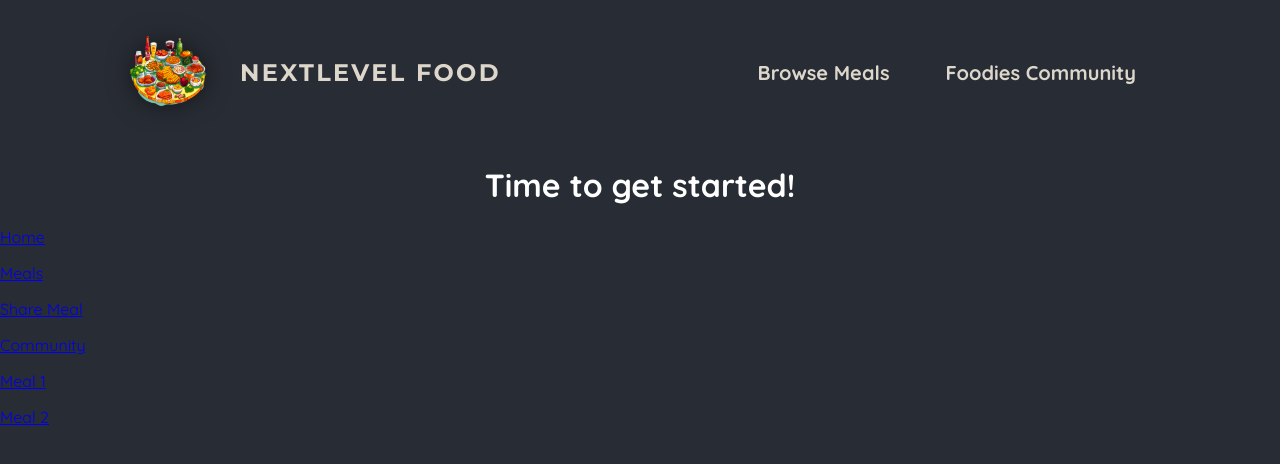
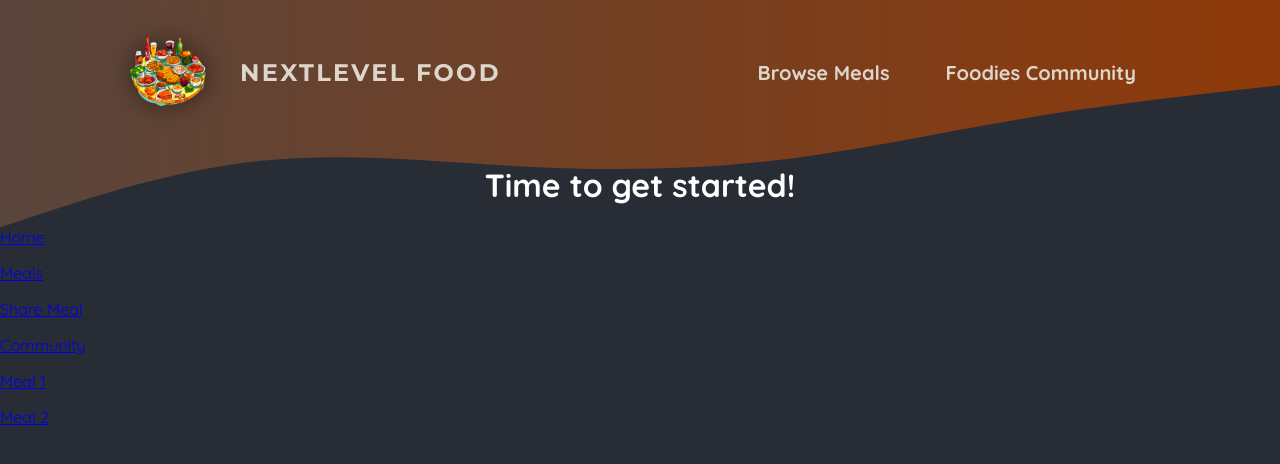
Before and after one commit to korse92/next-js-14-study, a Next.js app: page / in a window 1280 px wide. Shown: the top 464 px of the page. Built offline with nearby package versions, Linux system fonts and the light colour scheme.

Commit message:
change: 헤더 영역 컴포넌트로 분리

```diff
--- a/app/globals.css
+++ b/app/globals.css
@@ -11,12 +11,6 @@ html {
 body {
   margin: 0;
   background: radial-gradient(#282c34, #282c34);
-}
-
-svg {
-  display: block;
-  width: 100%;
-  height: auto;
 }
 
 .not-found,
--- a/app/layout.js
+++ b/app/layout.js
@@ -1,5 +1,5 @@
 
-import MainHeader from '@/components/main-header';
+import MainHeader from '@/components/main-header/main-header';
 import './globals.css';
 
 export const metadata = {
--- a/components/main-header.js
+++ /dev/null
@@ -1,27 +0,0 @@
-import Link from 'next/link';
-import Image from 'next/image';
-
-import logoImg from '@/assets/logo.png';
-import classes from './main-header.module.css';
-
-export default function MainHeader() {
-  return (
-    <header className={classes.header}>
-      <Link className={classes.logo} href="/">
-        <Image src={logoImg} alt="A plate with food on it" priority />
-        NextLevel Food
-      </Link>
-
-      <nav className={classes.nav}>
-        <ul>
-          <li>
-            <Link href="/meals">Browse Meals</Link>
-          </li>
-          <li>
-            <Link href="/community">Foodies Community</Link>
-          </li>
-        </ul>
-      </nav>
-    </header>
-  );
-}
--- a/components/main-header-background.js
+++ b/components/main-header/main-header-background.js
@@ -1,6 +1,8 @@
+import classes from './main-header-background.module.css';
+
 function MainHeaderBackground() {
   return (
-    <div className="header-background">
+    <div className={classes["header-background"]}>
       <svg xmlns="http://www.w3.org/2000/svg" viewBox="0 0 1440 320">
         <defs>
           <linearGradient id="gradient" x1="0%" y1="0%" x2="100%" y2="0%">
--- a/components/main-header-background.module.css
+++ b/components/main-header/main-header-background.module.css
@@ -6,3 +6,9 @@
   left: 0;
   z-index: -1;
 }
+
+.header-background svg {
+  display: block;
+  width: 100%;
+  height: auto;
+}
--- /dev/null
+++ b/components/main-header/main-header.js
@@ -0,0 +1,31 @@
+import Link from 'next/link';
+import Image from 'next/image';
+
+import MainHeaderBackground from './main-header-background';
+import logoImg from '@/assets/logo.png';
+import classes from './main-header.module.css';
+
+export default function MainHeader() {
+  return (
+    <>
+      <MainHeaderBackground />
+      <header className={classes.header}>
+        <Link className={classes.logo} href="/">
+          <Image src={logoImg} alt="A plate with food on it" priority />
+          NextLevel Food
+        </Link>
+
+        <nav className={classes.nav}>
+          <ul>
+            <li>
+              <Link href="/meals">Browse Meals</Link>
+            </li>
+            <li>
+              <Link href="/community">Foodies Community</Link>
+            </li>
+          </ul>
+        </nav>
+      </header>
+    </>
+  );
+}
```
Also changed, not shown: components/main-header/main-header.module.css (renamed from components/main-header.module.css).
